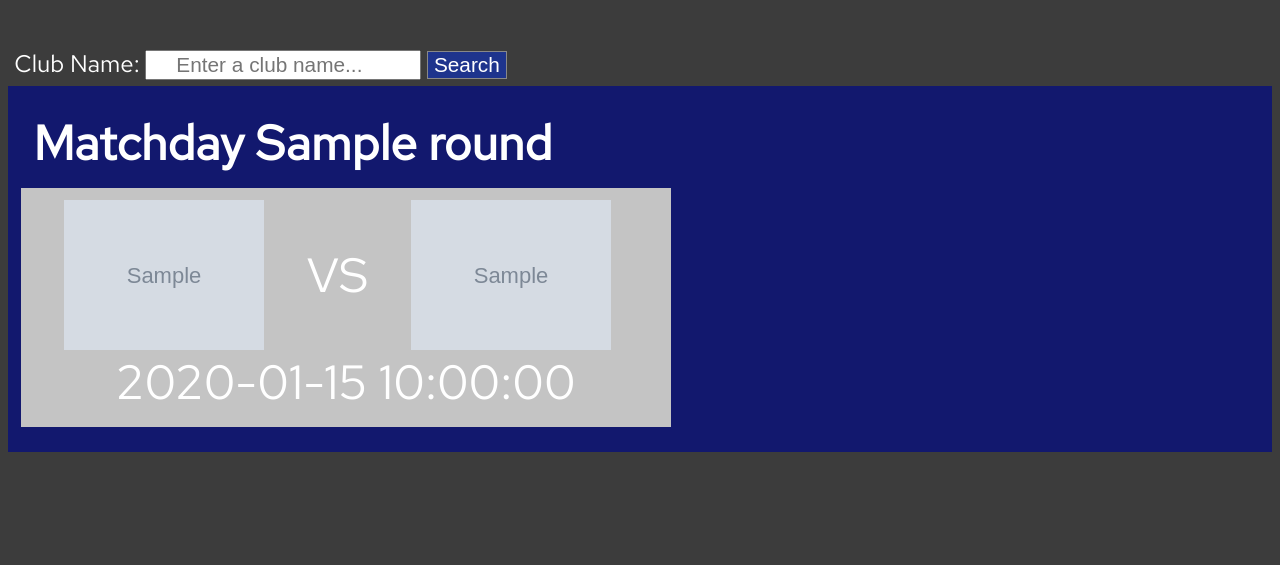
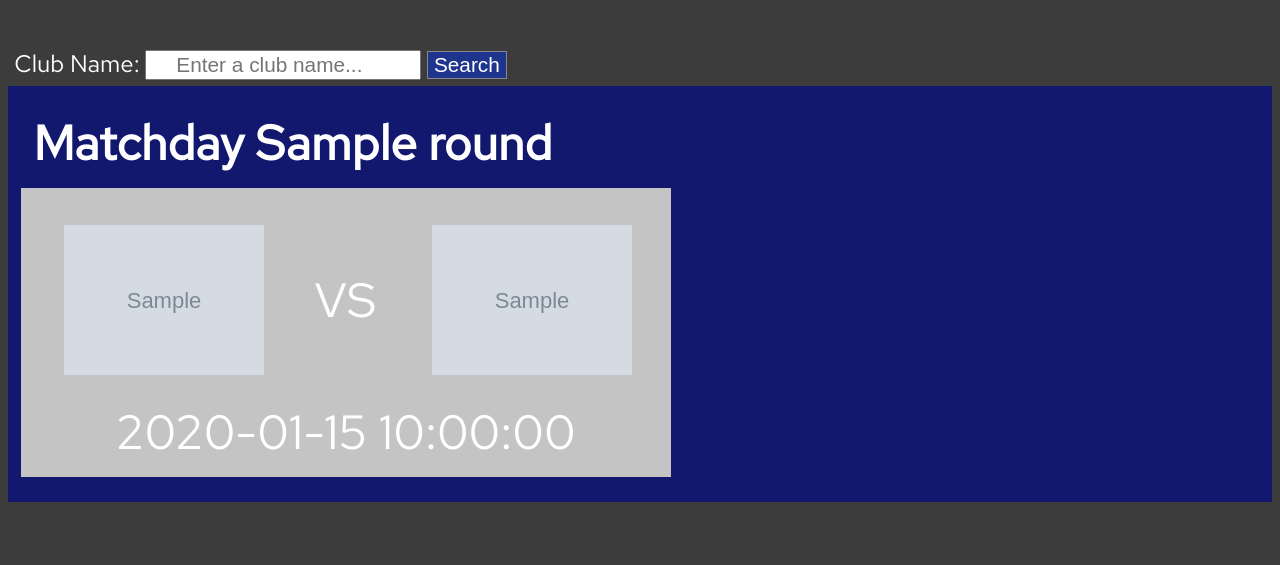
Before and after one commit to asen-krasimirov/Ball-Bet, a Flask app: template templates/fixtures.html in a window 1280 px wide; the page is wider, and only the part inside the window is pictured. Shown: the part 513-1078 px from the top of that part. Before the commit the page ends 965 px from the top of that part, so only its background shows below. Run offline with Flask 2, Linux system fonts and the light colour scheme; the template is opened without the code that fills it: most values are stand-ins (such as "Sample title", 1, 10 or a date in 2020); grey boxes marked "Sample" are stand-in pictures.

Commit message:
fix image positioning in fixtures page

```diff
--- a/static/styles/fixtures_style.css
+++ b/static/styles/fixtures_style.css
@@ -64,10 +64,46 @@
     margin: auto;
 }
 
-.future-match img {
-    margin: auto 5%;
+.teams-info-holder {
+    display: block;
+    position: relative;
+    margin: auto;
+}
+
+.future-match div.club-img-holder {
+    position: relative;
+
+    display: inline-block;
+    margin: auto;
+    width: 200px;
+    height: 200px;
+}
+
+.future-match div.club-img-holder.home {
+    left: 5%;
+}
+
+.future-match div.club-img-holder.away {
+    left: 30%;
+}
+
+.future-match div.club-img-holder img {
+    position: absolute;
+
+    top: 50%;
+    left: 50%;
+    transform: translate(-50%, -50%);
+
     max-width: 200px;
     max-height: 200px;
+}
+
+.vs-text {
+    position: absolute;
+
+    top: 50%;
+    left: 50%;
+    transform: translate(-50%, -50%);
 }
 
 .match-date-text {
@@ -75,6 +111,7 @@
     padding: 0;
     margin: 0;
     text-align: center;
+    /*clear: both;*/
 }
 
 .match-date-text span {
--- a/templates/fixtures.html
+++ b/templates/fixtures.html
@@ -34,13 +34,20 @@
             <div class="slider">
                 {% for content in rounds[round] %}
                     <article class="future-match">
-                        <img src="{{ url_for('static', filename=content['home_logo']) }}" alt="home-team-logo">
-                        <span class="name-popup">{{ content['home_name'] }}</span>
+                        <div class="teams-info-holder">
 
-                        <span class="vs-text">VS</span>
+                            <div class="club-img-holder home">
+                                <img src="{{ url_for('static', filename=content['home_logo']) }}" alt="home-team-logo">
+                                <span class="name-popup">{{ content['home_name'] }}</span>
+                            </div>
 
-                        <img src="{{ url_for('static', filename=content['away_logo']) }}" alt="away-team-logo">
-                        <span class="name-popup">{{ content['away_name'] }}</span>
+                            <span class="vs-text">VS</span>
+
+                            <div class="club-img-holder away">
+                                <img src="{{ url_for('static', filename=content['away_logo']) }}" alt="away-team-logo">
+                                <span class="name-popup">{{ content['away_name'] }}</span>
+                            </div>
+                        </div>
 
                         <p class="match-date-text">{{ content['date'] }}</p>
                     </article>
```
